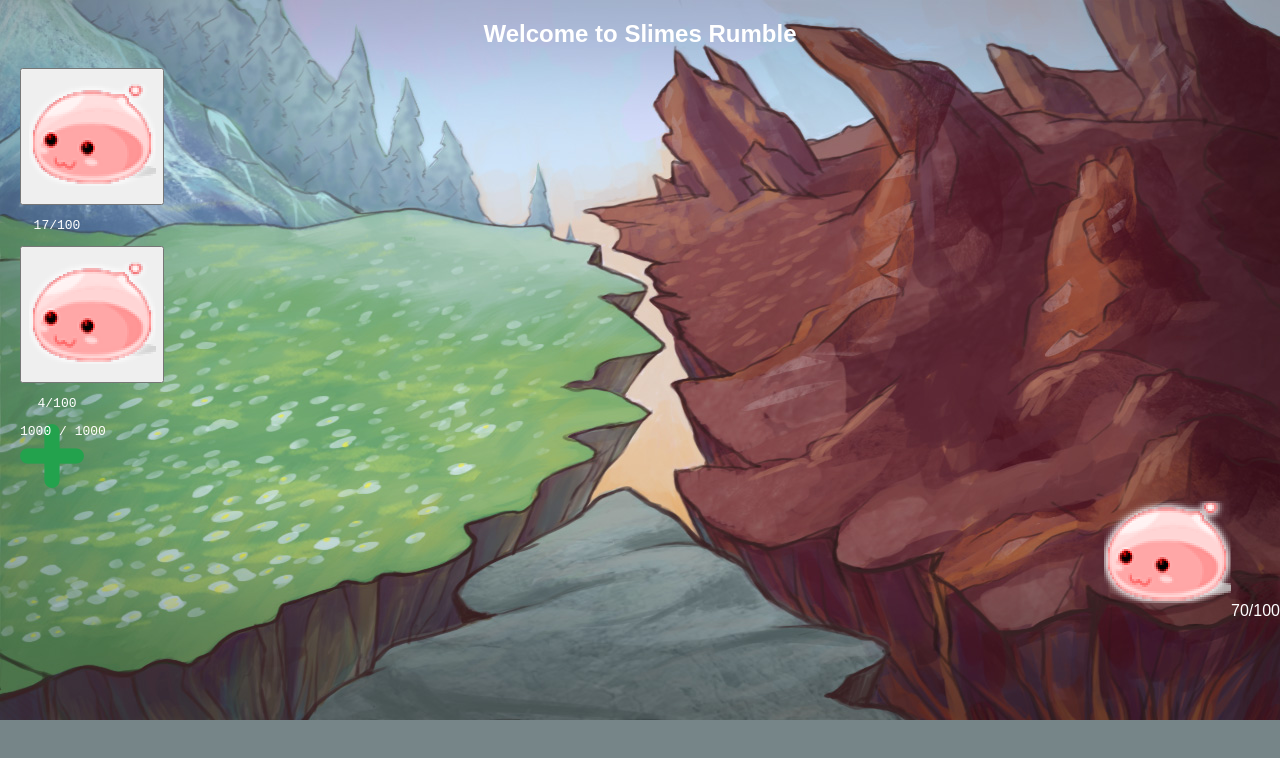
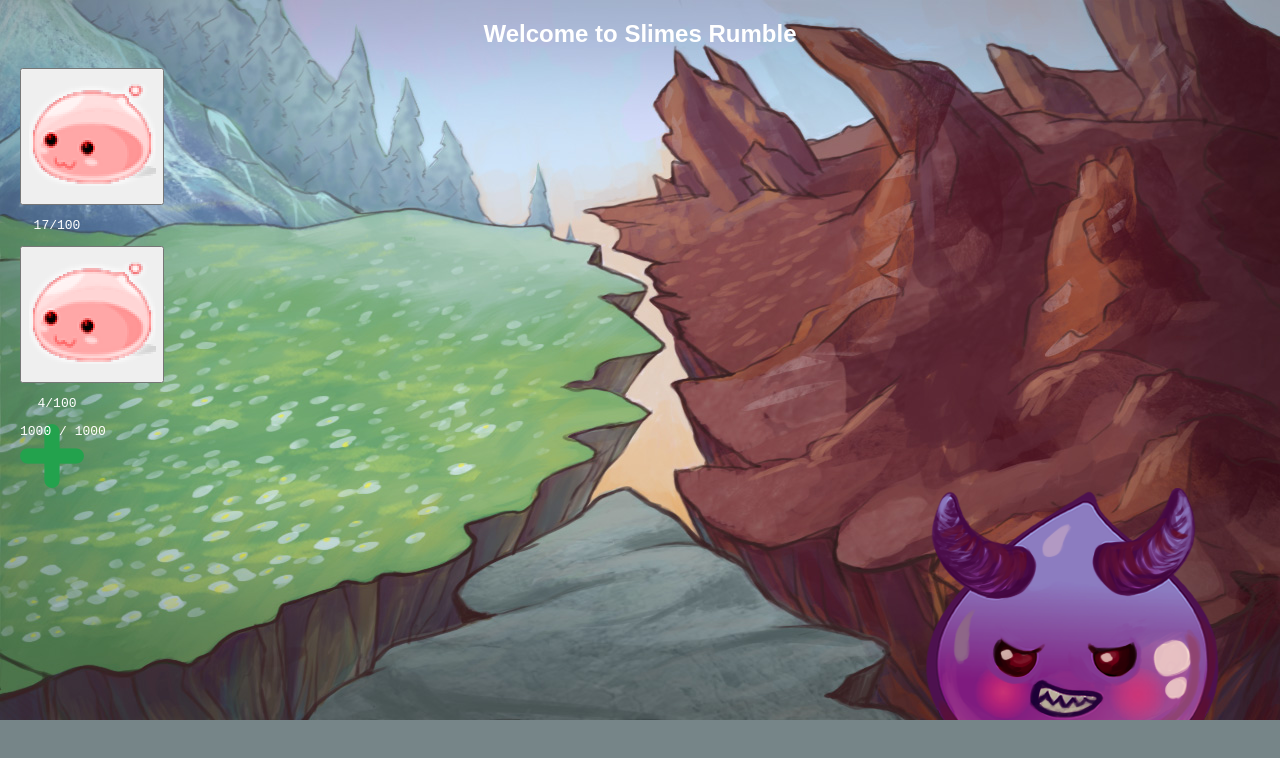
Before and after one commit to Knoty/reactive_slimes, a React (Create React App) app: page / in a window 1280 px wide. Shown: the top 758 px of the page. Built offline with nearby package versions, Linux system fonts and the light colour scheme.

Commit message:
Added boss sprite.

```diff
--- a/src/Boss.jsx
+++ b/src/Boss.jsx
@@ -1,10 +1,10 @@
 import React from "react";
-import poring from './pink_poring.png';
+import boss from './Boss1.png';
 
 function Boss(props) {
   return (
     <div className="boss" onClick={props.onClickFunction} >
-      <img alt='Boss' src={poring} />
+      <img alt='Boss' src={boss} />
       {props.currentHP}/{props.maxHP}
     </div>
   );
```
Also changed, not shown: src/Boss1.png (added).
